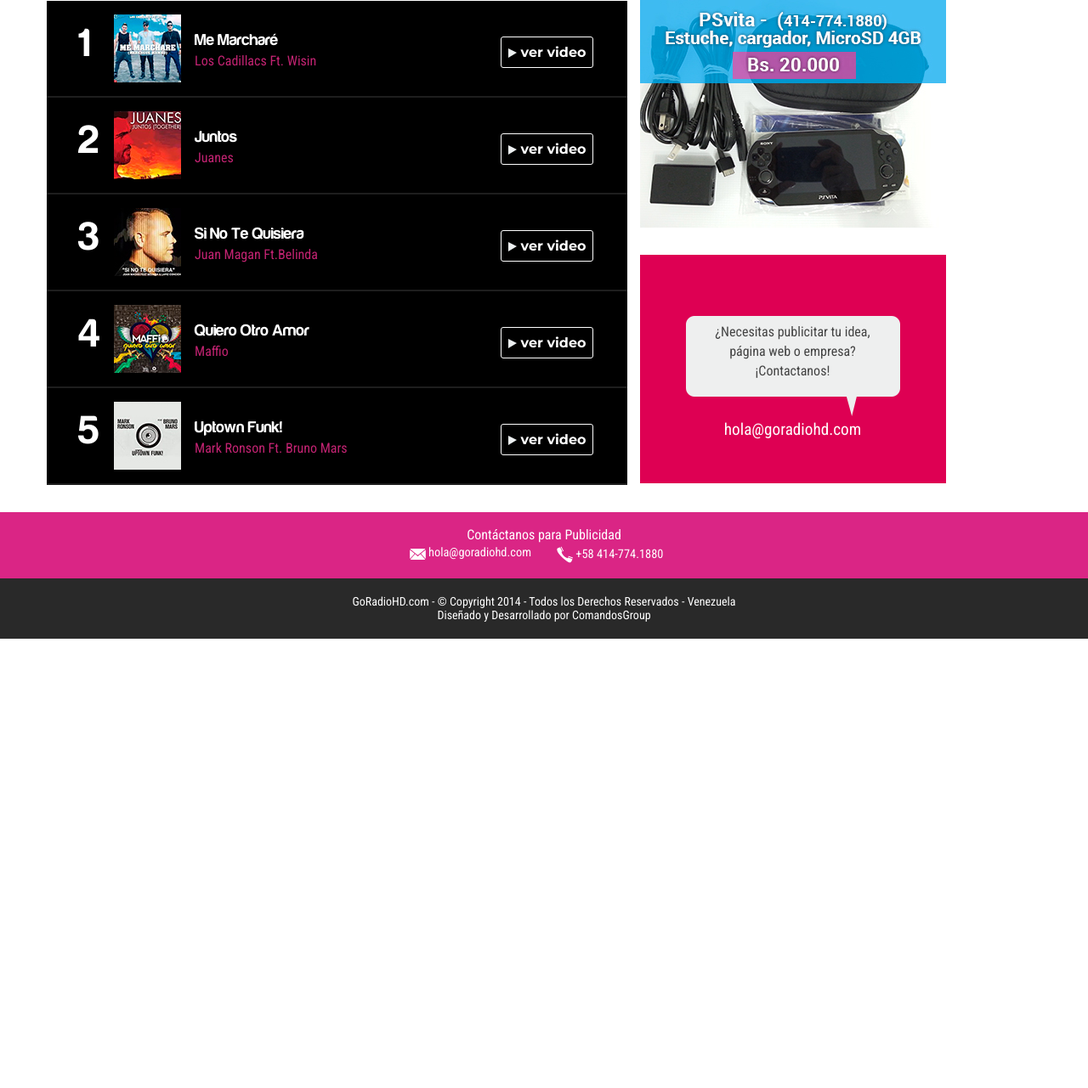
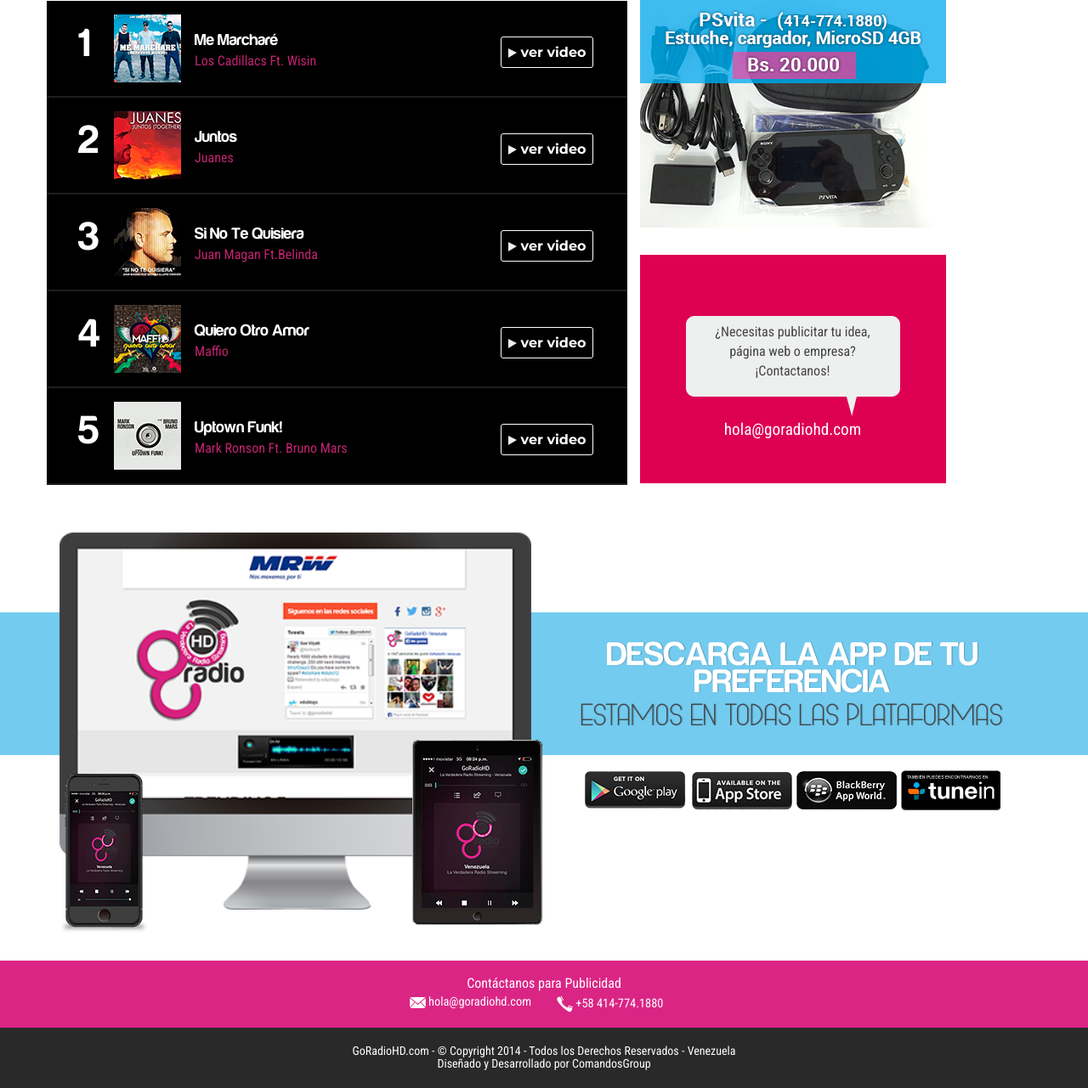
Before and after one commit to 01Comandos/GoRadioHD, a PHP site: page / in a window 1280 px wide. Shown: the part 730-2011 px from the top of the page at 85% size. Before the commit the page ends 1482 px from the top, so only its background shows below. Run offline with PHP 8.4, Linux system fonts and the light colour scheme; some libraries are stand-ins or nearby versions.

Commit message:
Activación App

```diff
--- a/css/style.css
+++ b/css/style.css
@@ -252,7 +252,7 @@ body{
     color: #ffffff;
     font-family: 'Harabara';
     font-size: 2.5em;
-    margin-top: 2.6em;
+    margin-top: 3.2em;
     line-height: 0.8;
     text-align: center;
     text-shadow: 0.891px 0.454px 1px rgba(0, 0, 0, 0.31);
@@ -631,7 +631,7 @@ footer h5 a{
     }
 
     .datos-tunein{
-        margin-top: 2.2em;
+        margin-top: 2.9em;
         font-size: 31px
     }
 
@@ -688,7 +688,7 @@ footer h5 a{
     }
 
     .datos-tunein{
-        margin-top: 2em;
+        margin-top: 2.7em;
     }
 
     #texto-tunein{
--- a/index.html
+++ b/index.html
@@ -396,35 +396,35 @@
     <!--
         SECCION TUNEIN
     -->
-    <!--<section class="tunein">
+    <section class="tunein">
         <div class="container">
-            <div class="row apartado-tunein"> -->
+            <div class="row apartado-tunein">
 
                 <!--
                     TELEFONO
                 -->
-               <!--<div class="hidden-xs col-sm-6 col-md-6 col-lg-6">
+               <div class="hidden-xs col-sm-6 col-md-6 col-lg-6">
                   <figure id="monitor"> <img src="img/monitor.png"> </figure>
                   <figure id="tablet"> <img src="img/tablet.png"> </figure>
                   <figure id="telefono"> <img src="img/telefono.png"> </figure>
-               </div> -->
+               </div>
 
                <!--
                    DATOS TUNEIN
                 -->
-                <!--<div class="col-xs-12 col-sm-6 col-md-6 col-lg-6">
+                <div class="col-xs-12 col-sm-6 col-md-6 col-lg-6">
                   <div class="datos-tunein">
                     <span>DESCARGA LA APP DE TU <br>PREFERENCIA</span>
                     <span id="texto-tunein">ESTAMOS EN TODAS LAS PLATAFORMAS</span>
-                  </div>-->
+                  </div>
 
-                  <!--<div class="row">
-                    <div class="col-xs-12 col-sm-12 col-md-12 col-lg-12">-->
+                  <div class="row">
+                    <div class="col-xs-12 col-sm-12 col-md-12 col-lg-12">
                     <!-- ICONOS APP TUNEIN -->
-                      <!--<div class="app">
-                         <a href="#" target="_blank"><img src="img/google-play.png" alt=""></a>
-                         <a href="#" target="_blank"><img src="img/app-store.png" alt=""></a>
-                         <a href="#" target="_blank"><img src="img/bb-store.png" alt="" id="blackberry"></a>
+                      <div class="app">
+                         <a href="https://play.google.com/store/apps/details?id=com.nobexinc.wls_22600752.rc" target="_blank"><img src="img/google-play.png" alt=""></a>
+                         <a href="https://itunes.apple.com/ve/app/goradio-hd/id960656144?mt=8" target="_blank"><img src="img/app-store.png" alt=""></a>
+                         <a href="http://appworld.blackberry.com/webstore/content/59950527/?lang=en&countrycode=VE" target="_blank"><img src="img/bb-store.png" alt="" id="blackberry"></a>
                          <a href="http://tunein.com/radio/GoRadioHD-s234287/" target="_blank"><img src="img/tunein.png" alt="" id="tunein"></a>
                       </div>
 
@@ -437,7 +437,7 @@
             </div>
         </div>
     </section>
-    <div class="hidden-xs background-tunein"></div> -->
+    <div class="hidden-xs background-tunein"></div>
 
 
     <!--
```
